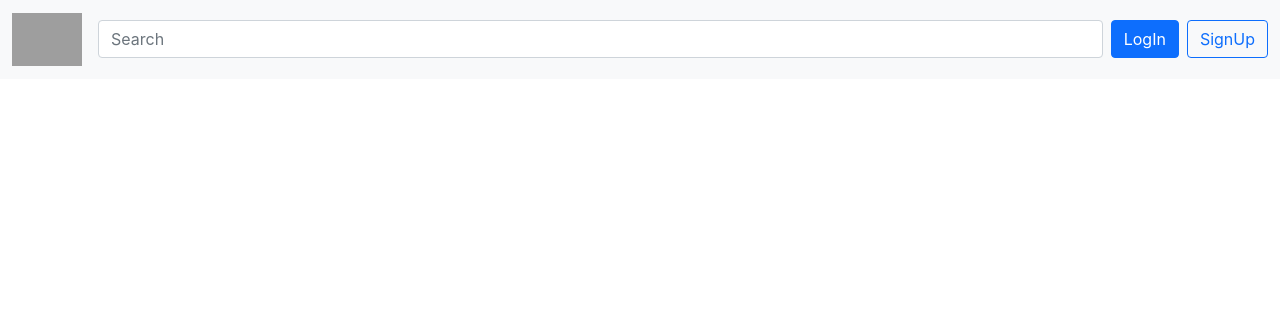
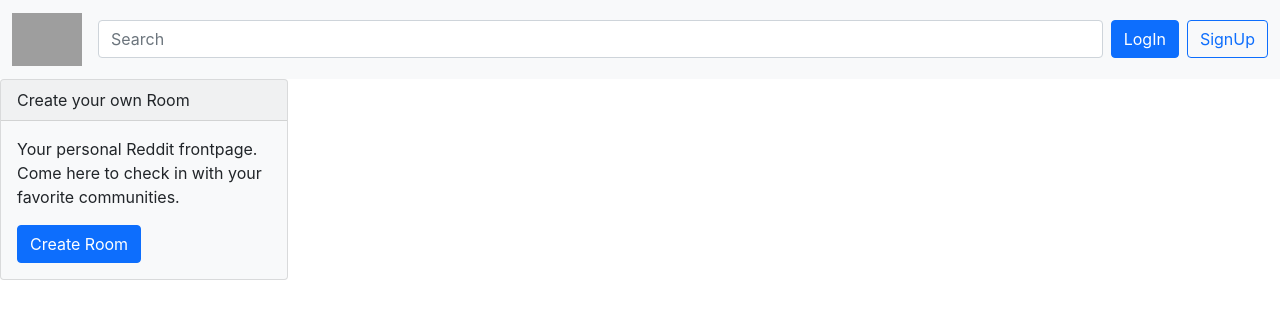
Before and after one commit to badjo11/reddit, a React (Create React App) app: page / in a window 1280 px wide. Shown: the top 318 px of the page. Built offline with nearby package versions, Linux system fonts and the light colour scheme; grey boxes are pictures that could not be loaded.

Commit message:
main page updates

```diff
--- a/db.json
+++ b/db.json
@@ -31,6 +31,7 @@
       "id": 6
     }
   ],
+  "rooms": [],
   "posts": [],
   "comments": [],
   "likes": []
--- /dev/null
+++ b/src/components/pageScructure/mainPage/MainPS.jsx
@@ -0,0 +1,12 @@
+import React from "react";
+import AddRooms from "../../roomsComponents/AddRooms";
+
+const MainPS = () => {
+  return (
+    <div className="mainPS">
+      <AddRooms />
+    </div>
+  );
+};
+
+export default MainPS;
--- /dev/null
+++ b/src/components/pageScructure/mainPage/mainps.css
@@ -0,0 +1,6 @@
+.mainPS {
+  margin: auto;
+  display: flex;
+  flex-direction: row;
+  width: 70%;
+}
--- /dev/null
+++ b/src/components/roomsComponents/AddRooms.jsx
@@ -0,0 +1,26 @@
+import React from "react";
+import { Card, Button } from "react-bootstrap";
+
+const AddRooms = () => {
+  return (
+    <div className="createRoomCard">
+      <Card
+        bg={"light"}
+        text={"dark"}
+        style={{ width: "18rem" }}
+        className="mb-2"
+      >
+        <Card.Header>Create your own Room</Card.Header>
+        <Card.Body>
+          <Card.Text>
+            Your personal Reddit frontpage. Come here to check in with your
+            favorite communities.
+          </Card.Text>
+          <Button>Create Room</Button>
+        </Card.Body>
+      </Card>
+    </div>
+  );
+};
+
+export default AddRooms;
--- a/src/pages/MainPage.jsx
+++ b/src/pages/MainPage.jsx
@@ -1,10 +1,16 @@
 import React, { useContext, useEffect } from "react";
 import Navibar from "../components/Navibar";
+import MainPS from "../components/pageScructure/mainPage/MainPS";
 
 const MainPage = () => {
   useEffect(() => {}, []);
 
-  return <Navibar />;
+  return (
+    <>
+      <Navibar />
+      <MainPS></MainPS>
+    </>
+  );
 };
 
 export default MainPage;
```
Also changed, not shown: src/components/pageScructure/mainPage/MainFeed.jsx (added).
